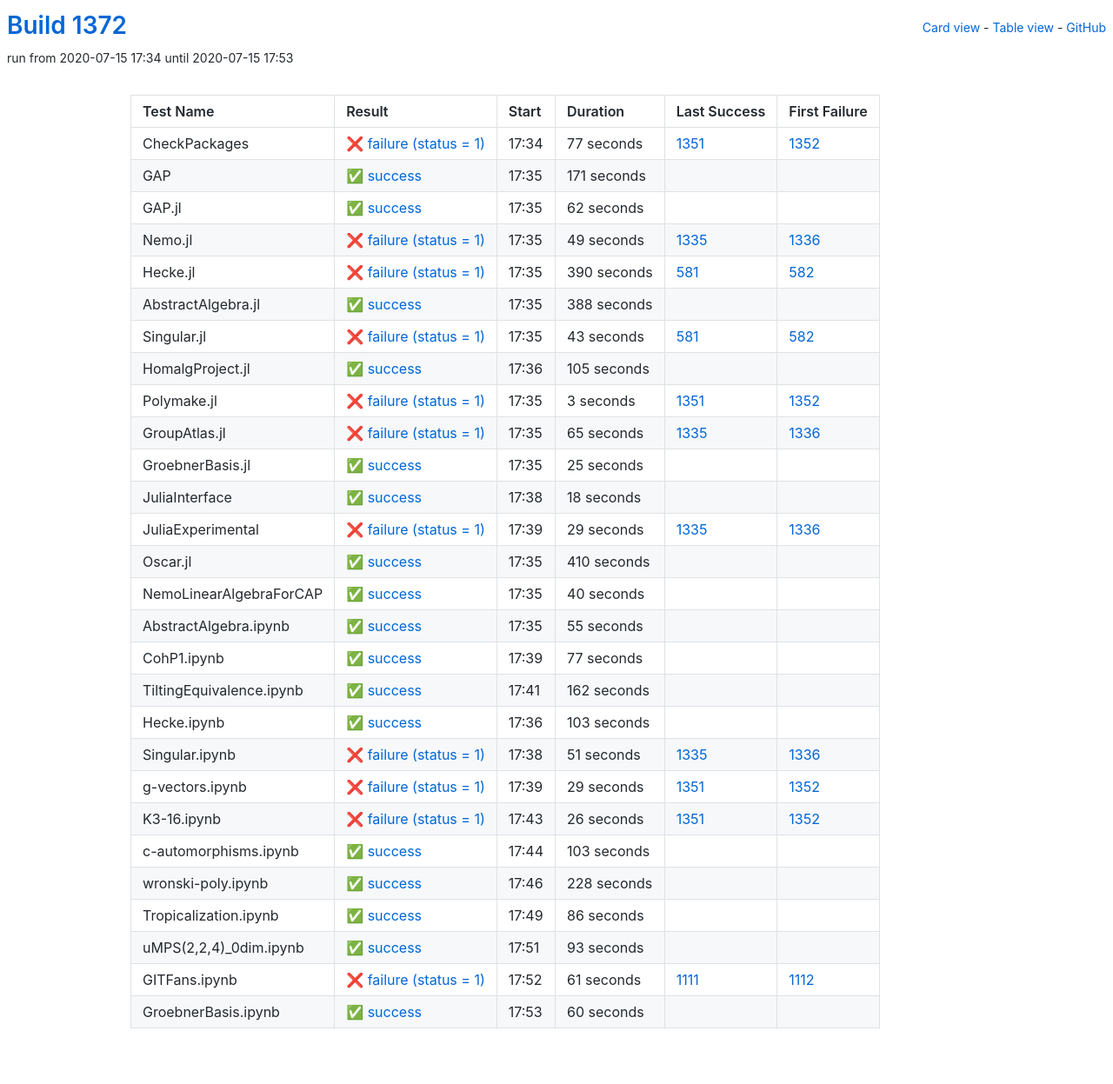
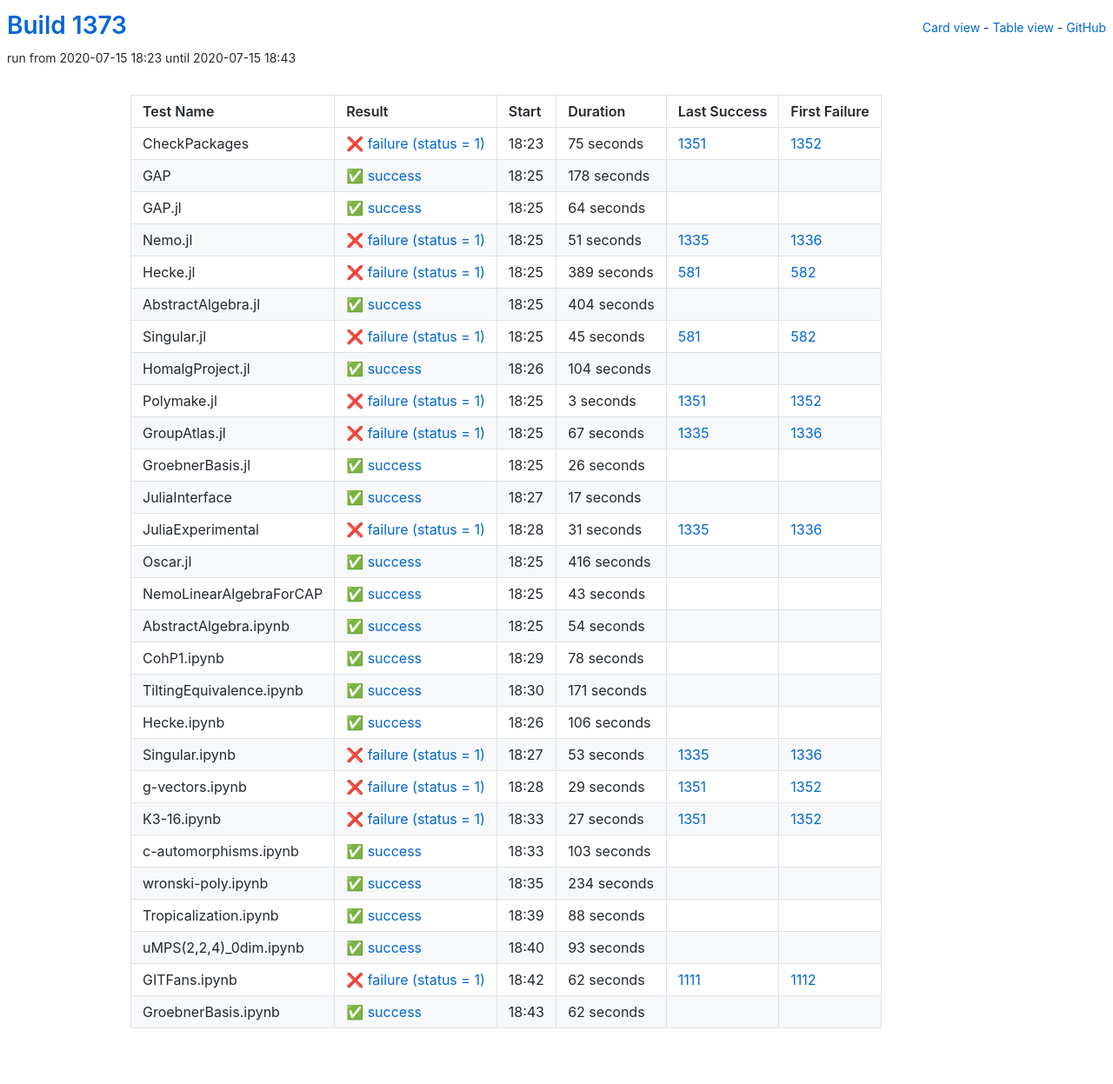
Before and after one commit to oscar-system/oscar-ci-status-1.4, a Jekyll site: the page built from table.html, in a window 1280 px wide. Shown: the whole page at 87% size. Built offline with Jekyll 4.4.1, drawn with Linux system fonts in a browser that asks for light colours.

Commit message:
Build #1373

```diff
--- a/_data/ci.yml
+++ b/_data/ci.yml
@@ -1,6 +1,6 @@
 ---
-build: 1372
-build_url: https://oscarci.mathematik.uni-kl.de/job/oscar-julia-1.4/1372/
+build: 1373
+build_url: https://oscarci.mathematik.uni-kl.de/job/oscar-julia-1.4/1373/
 job: oscar-julia-1.4
 organization: oscar-system
 repo: oscar-ci-status-1.4
@@ -8,104 +8,104 @@ repourl: https://github.com/oscar-system/oscar-ci-status-1.4
 tests:
 - name: CheckPackages
   id: checkpackages
-  log: https://oscarci.mathematik.uni-kl.de/job/oscar-julia-1.4/1372/artifact/logs/build-1372/CheckPackages.log
-  start: 2020-07-15 17:34
+  log: https://oscarci.mathematik.uni-kl.de/job/oscar-julia-1.4/1373/artifact/logs/build-1373/CheckPackages.log
+  start: 2020-07-15 18:23
   success: false
   exitcode: 1
   status: failure
-  duration: 77
+  duration: 75
   last_success: 1351
   last_success_url: https://oscarci.mathematik.uni-kl.de/job/oscar-julia-1.4/1351/
   first_failure: 1352
   first_failure_url: https://oscarci.mathematik.uni-kl.de/job/oscar-julia-1.4/1352/
 - name: GAP
   id: gap
-  log: https://oscarci.mathematik.uni-kl.de/job/oscar-julia-1.4/1372/artifact/logs/build-1372/GAP.log
-  start: 2020-07-15 17:35
+  log: https://oscarci.mathematik.uni-kl.de/job/oscar-julia-1.4/1373/artifact/logs/build-1373/GAP.log
+  start: 2020-07-15 18:25
   success: true
   exitcode: 0
   status: success
-  duration: 171
+  duration: 178
   last_success: false
   last_success_url:
   first_failure: false
   first_failure_url:
 - name: GAP.jl
   id: gap-jl
-  log: https://oscarci.mathematik.uni-kl.de/job/oscar-julia-1.4/1372/artifact/logs/build-1372/GAP.jl.log
-  start: 2020-07-15 17:35
+  log: https://oscarci.mathematik.uni-kl.de/job/oscar-julia-1.4/1373/artifact/logs/build-1373/GAP.jl.log
+  start: 2020-07-15 18:25
   success: true
   exitcode: 0
   status: success
-  duration: 62
+  duration: 64
   last_success: false
   last_success_url:
   first_failure: false
   first_failure_url:
 - name: Nemo.jl
   id: nemo-jl
-  log: https://oscarci.mathematik.uni-kl.de/job/oscar-julia-1.4/1372/artifact/logs/build-1372/Nemo.jl.log
-  start: 2020-07-15 17:35
+  log: https://oscarci.mathematik.uni-kl.de/job/oscar-julia-1.4/1373/artifact/logs/build-1373/Nemo.jl.log
+  start: 2020-07-15 18:25
   success: false
   exitcode: 1
   status: failure
-  duration: 49
+  duration: 51
   last_success: 1335
   last_success_url: https://oscarci.mathematik.uni-kl.de/job/oscar-julia-1.4/1335/
   first_failure: 1336
   first_failure_url: https://oscarci.mathematik.uni-kl.de/job/oscar-julia-1.4/1336/
 - name: Hecke.jl
   id: hecke-jl
-  log: https://oscarci.mathematik.uni-kl.de/job/oscar-julia-1.4/1372/artifact/logs/build-1372/Hecke.jl.log
-  start: 2020-07-15 17:35
+  log: https://oscarci.mathematik.uni-kl.de/job/oscar-julia-1.4/1373/artifact/logs/build-1373/Hecke.jl.log
+  start: 2020-07-15 18:25
   success: false
   exitcode: 1
   status: failure
-  duration: 390
+  duration: 389
   last_success: 581
   last_success_url: https://oscarci.mathematik.uni-kl.de/job/oscar-julia-1.4/581/
   first_failure: 582
   first_failure_url: https://oscarci.mathematik.uni-kl.de/job/oscar-julia-1.4/582/
 - name: AbstractAlgebra.jl
   id: abstractalgebra-jl
-  log: https://oscarci.mathematik.uni-kl.de/job/oscar-julia-1.4/1372/artifact/logs/build-1372/AbstractAlgebra.jl.log
-  start: 2020-07-15 17:35
+  log: https://oscarci.mathematik.uni-kl.de/job/oscar-julia-1.4/1373/artifact/logs/build-1373/AbstractAlgebra.jl.log
+  start: 2020-07-15 18:25
   success: true
   exitcode: 0
   status: success
-  duration: 388
+  duration: 404
   last_success: false
   last_success_url:
   first_failure: false
   first_failure_url:
 - name: Singular.jl
   id: singular-jl
-  log: https://oscarci.mathematik.uni-kl.de/job/oscar-julia-1.4/1372/artifact/logs/build-1372/Singular.jl.log
-  start: 2020-07-15 17:35
+  log: https://oscarci.mathematik.uni-kl.de/job/oscar-julia-1.4/1373/artifact/logs/build-1373/Singular.jl.log
+  start: 2020-07-15 18:25
   success: false
   exitcode: 1
   status: failure
-  duration: 43
+  duration: 45
   last_success: 581
   last_success_url: https://oscarci.mathematik.uni-kl.de/job/oscar-julia-1.4/581/
   first_failure: 582
   first_failure_url: https://oscarci.mathematik.uni-kl.de/job/oscar-julia-1.4/582/
 - name: HomalgProject.jl
   id: homalgproject-jl
-  log: https://oscarci.mathematik.uni-kl.de/job/oscar-julia-1.4/1372/artifact/logs/build-1372/HomalgProject.jl.log
-  start: 2020-07-15 17:36
+  log: https://oscarci.mathematik.uni-kl.de/job/oscar-julia-1.4/1373/artifact/logs/build-1373/HomalgProject.jl.log
+  start: 2020-07-15 18:26
   success: true
   exitcode: 0
   status: success
-  duration: 105
+  duration: 104
   last_success: false
   last_success_url:
   first_failure: false
   first_failure_url:
 - name: Polymake.jl
   id: polymake-jl
-  log: https://oscarci.mathematik.uni-kl.de/job/oscar-julia-1.4/1372/artifact/logs/build-1372/Polymake.jl.log
-  start: 2020-07-15 17:35
+  log: https://oscarci.mathematik.uni-kl.de/job/oscar-julia-1.4/1373/artifact/logs/build-1373/Polymake.jl.log
+  start: 2020-07-15 18:25
   success: false
   exitcode: 1
   status: failure
@@ -116,140 +116,140 @@ tests:
   first_failure_url: https://oscarci.mathematik.uni-kl.de/job/oscar-julia-1.4/1352/
 - name: GroupAtlas.jl
   id: groupatlas-jl
-  log: https://oscarci.mathematik.uni-kl.de/job/oscar-julia-1.4/1372/artifact/logs/build-1372/GroupAtlas.jl.log
-  start: 2020-07-15 17:35
+  log: https://oscarci.mathematik.uni-kl.de/job/oscar-julia-1.4/1373/artifact/logs/build-1373/GroupAtlas.jl.log
+  start: 2020-07-15 18:25
   success: false
   exitcode: 1
   status: failure
-  duration: 65
+  duration: 67
   last_success: 1335
   last_success_url: https://oscarci.mathematik.uni-kl.de/job/oscar-julia-1.4/1335/
   first_failure: 1336
   first_failure_url: https://oscarci.mathematik.uni-kl.de/job/oscar-julia-1.4/1336/
 - name: GroebnerBasis.jl
   id: groebnerbasis-jl
-  log: https://oscarci.mathematik.uni-kl.de/job/oscar-julia-1.4/1372/artifact/logs/build-1372/GroebnerBasis.jl.log
-  start: 2020-07-15 17:35
+  log: https://oscarci.mathematik.uni-kl.de/job/oscar-julia-1.4/1373/artifact/logs/build-1373/GroebnerBasis.jl.log
+  start: 2020-07-15 18:25
   success: true
   exitcode: 0
   status: success
-  duration: 25
+  duration: 26
   last_success: false
   last_success_url:
   first_failure: false
   first_failure_url:
 - name: JuliaInterface
   id: juliainterface
-  log: https://oscarci.mathematik.uni-kl.de/job/oscar-julia-1.4/1372/artifact/logs/build-1372/JuliaInterface.log
-  start: 2020-07-15 17:38
+  log: https://oscarci.mathematik.uni-kl.de/job/oscar-julia-1.4/1373/artifact/logs/build-1373/JuliaInterface.log
+  start: 2020-07-15 18:27
   success: true
   exitcode: 0
   status: success
-  duration: 18
+  duration: 17
   last_success: false
   last_success_url:
   first_failure: false
   first_failure_url:
 - name: JuliaExperimental
   id: juliaexperimental
-  log: https://oscarci.mathematik.uni-kl.de/job/oscar-julia-1.4/1372/artifact/logs/build-1372/JuliaExperimental.log
-  start: 2020-07-15 17:39
+  log: https://oscarci.mathematik.uni-kl.de/job/oscar-julia-1.4/1373/artifact/logs/build-1373/JuliaExperimental.log
+  start: 2020-07-15 18:28
   success: false
   exitcode: 1
   status: failure
-  duration: 29
+  duration: 31
   last_success: 1335
   last_success_url: https://oscarci.mathematik.uni-kl.de/job/oscar-julia-1.4/1335/
   first_failure: 1336
   first_failure_url: https://oscarci.mathematik.uni-kl.de/job/oscar-julia-1.4/1336/
 - name: Oscar.jl
   id: oscar-jl
-  log: https://oscarci.mathematik.uni-kl.de/job/oscar-julia-1.4/1372/artifact/logs/build-1372/Oscar.jl.log
-  start: 2020-07-15 17:35
+  log: https://oscarci.mathematik.uni-kl.de/job/oscar-julia-1.4/1373/artifact/logs/build-1373/Oscar.jl.log
+  start: 2020-07-15 18:25
   success: true
   exitcode: 0
   status: success
-  duration: 410
+  duration: 416
   last_success: false
   last_success_url:
   first_failure: false
   first_failure_url:
 - name: NemoLinearAlgebraForCAP
   id: nemolinearalgebraforcap
-  log: https://oscarci.mathematik.uni-kl.de/job/oscar-julia-1.4/1372/artifact/logs/build-1372/NemoLinearAlgebraForCAP.log
-  start: 2020-07-15 17:35
+  log: https://oscarci.mathematik.uni-kl.de/job/oscar-julia-1.4/1373/artifact/logs/build-1373/NemoLinearAlgebraForCAP.log
+  start: 2020-07-15 18:25
   success: true
   exitcode: 0
   status: success
-  duration: 40
+  duration: 43
   last_success: false
   last_success_url:
   first_failure: false
   first_failure_url:
 - name: AbstractAlgebra.ipynb
   id: abstractalgebra-ipynb
-  log: https://oscarci.mathematik.uni-kl.de/job/oscar-julia-1.4/1372/artifact/logs/build-1372/AbstractAlgebra.ipynb.log
-  start: 2020-07-15 17:35
+  log: https://oscarci.mathematik.uni-kl.de/job/oscar-julia-1.4/1373/artifact/logs/build-1373/AbstractAlgebra.ipynb.log
+  start: 2020-07-15 18:25
   success: true
   exitcode: 0
   status: success
-  duration: 55
+  duration: 54
   last_success: false
   last_success_url:
   first_failure: false
   first_failure_url:
 - name: CohP1.ipynb
   id: cohp1-ipynb
-  log: https://oscarci.mathematik.uni-kl.de/job/oscar-julia-1.4/1372/artifact/logs/build-1372/CohP1.ipynb.log
-  start: 2020-07-15 17:39
+  log: https://oscarci.mathematik.uni-kl.de/job/oscar-julia-1.4/1373/artifact/logs/build-1373/CohP1.ipynb.log
+  start: 2020-07-15 18:29
   success: true
   exitcode: 0
   status: success
-  duration: 77
+  duration: 78
   last_success: false
   last_success_url:
   first_failure: false
   first_failure_url:
 - name: TiltingEquivalence.ipynb
   id: tiltingequivalence-ipynb
-  log: https://oscarci.mathematik.uni-kl.de/job/oscar-julia-1.4/1372/artifact/logs/build-1372/TiltingEquivalence.ipynb.log
-  start: 2020-07-15 17:41
+  log: https://oscarci.mathematik.uni-kl.de/job/oscar-julia-1.4/1373/artifact/logs/build-1373/TiltingEquivalence.ipynb.log
+  start: 2020-07-15 18:30
   success: true
   exitcode: 0
   status: success
-  duration: 162
+  duration: 171
   last_success: false
   last_success_url:
   first_failure: false
   first_failure_url:
 - name: Hecke.ipynb
   id: hecke-ipynb
-  log: https://oscarci.mathematik.uni-kl.de/job/oscar-julia-1.4/1372/artifact/logs/build-1372/Hecke.ipynb.log
-  start: 2020-07-15 17:36
+  log: https://oscarci.mathematik.uni-kl.de/job/oscar-julia-1.4/1373/artifact/logs/build-1373/Hecke.ipynb.log
+  start: 2020-07-15 18:26
   success: true
   exitcode: 0
   status: success
-  duration: 103
+  duration: 106
   last_success: false
   last_success_url:
   first_failure: false
   first_failure_url:
 - name: Singular.ipynb
   id: singular-ipynb
-  log: https://oscarci.mathematik.uni-kl.de/job/oscar-julia-1.4/1372/artifact/logs/build-1372/Singular.ipynb.log
-  start: 2020-07-15 17:38
+  log: https://oscarci.mathematik.uni-kl.de/job/oscar-julia-1.4/1373/artifact/logs/build-1373/Singular.ipynb.log
+  start: 2020-07-15 18:27
   success: false
   exitcode: 1
   status: failure
-  duration: 51
+  duration: 53
   last_success: 1335
   last_success_url: https://oscarci.mathematik.uni-kl.de/job/oscar-julia-1.4/1335/
   first_failure: 1336
   first_failure_url: https://oscarci.mathematik.uni-kl.de/job/oscar-julia-1.4/1336/
 - name: g-vectors.ipynb
   id: g-vectors-ipynb
-  log: https://oscarci.mathematik.uni-kl.de/job/oscar-julia-1.4/1372/artifact/logs/build-1372/g-vectors.ipynb.log
-  start: 2020-07-15 17:39
+  log: https://oscarci.mathematik.uni-kl.de/job/oscar-julia-1.4/1373/artifact/logs/build-1373/g-vectors.ipynb.log
+  start: 2020-07-15 18:28
   success: false
   exitcode: 1
   status: failure
@@ -260,20 +260,20 @@ tests:
   first_failure_url: https://oscarci.mathematik.uni-kl.de/job/oscar-julia-1.4/1352/
 - name: K3-16.ipynb
   id: k3-16-ipynb
-  log: https://oscarci.mathematik.uni-kl.de/job/oscar-julia-1.4/1372/artifact/logs/build-1372/K3-16.ipynb.log
-  start: 2020-07-15 17:43
+  log: https://oscarci.mathematik.uni-kl.de/job/oscar-julia-1.4/1373/artifact/logs/build-1373/K3-16.ipynb.log
+  start: 2020-07-15 18:33
   success: false
   exitcode: 1
   status: failure
-  duration: 26
+  duration: 27
   last_success: 1351
   last_success_url: https://oscarci.mathematik.uni-kl.de/job/oscar-julia-1.4/1351/
   first_failure: 1352
   first_failure_url: https://oscarci.mathematik.uni-kl.de/job/oscar-julia-1.4/1352/
 - name: c-automorphisms.ipynb
   id: c-automorphisms-ipynb
-  log: https://oscarci.mathematik.uni-kl.de/job/oscar-julia-1.4/1372/artifact/logs/build-1372/c-automorphisms.ipynb.log
-  start: 2020-07-15 17:44
+  log: https://oscarci.mathematik.uni-kl.de/job/oscar-julia-1.4/1373/artifact/logs/build-1373/c-automorphisms.ipynb.log
+  start: 2020-07-15 18:33
   success: true
   exitcode: 0
   status: success
@@ -284,32 +284,32 @@ tests:
   first_failure_url:
 - name: wronski-poly.ipynb
   id: wronski-poly-ipynb
-  log: https://oscarci.mathematik.uni-kl.de/job/oscar-julia-1.4/1372/artifact/logs/build-1372/wronski-poly.ipynb.log
-  start: 2020-07-15 17:46
+  log: https://oscarci.mathematik.uni-kl.de/job/oscar-julia-1.4/1373/artifact/logs/build-1373/wronski-poly.ipynb.log
+  start: 2020-07-15 18:35
   success: true
   exitcode: 0
   status: success
-  duration: 228
+  duration: 234
   last_success: false
   last_success_url:
   first_failure: false
   first_failure_url:
 - name: Tropicalization.ipynb
   id: tropicalization-ipynb
-  log: https://oscarci.mathematik.uni-kl.de/job/oscar-julia-1.4/1372/artifact/logs/build-1372/Tropicalization.ipynb.log
-  start: 2020-07-15 17:49
+  log: https://oscarci.mathematik.uni-kl.de/job/oscar-julia-1.4/1373/artifact/logs/build-1373/Tropicalization.ipynb.log
+  start: 2020-07-15 18:39
   success: true
   exitcode: 0
   status: success
-  duration: 86
+  duration: 88
   last_success: false
   last_success_url:
   first_failure: false
   first_failure_url:
 - name: uMPS(2,2,4)_0dim.ipynb
   id: umps-2-2-4-0dim-ipynb
-  log: https://oscarci.mathematik.uni-kl.de/job/oscar-julia-1.4/1372/artifact/logs/build-1372/uMPS-2-2-4-_0dim.ipynb.log
-  start: 2020-07-15 17:51
+  log: https://oscarci.mathematik.uni-kl.de/job/oscar-julia-1.4/1373/artifact/logs/build-1373/uMPS-2-2-4-_0dim.ipynb.log
+  start: 2020-07-15 18:40
   success: true
   exitcode: 0
   status: success
@@ -320,24 +320,24 @@ tests:
   first_failure_url:
 - name: GITFans.ipynb
   id: gitfans-ipynb
-  log: https://oscarci.mathematik.uni-kl.de/job/oscar-julia-1.4/1372/artifact/logs/build-1372/GITFans.ipynb.log
-  start: 2020-07-15 17:52
+  log: https://oscarci.mathematik.uni-kl.de/job/oscar-julia-1.4/1373/artifact/logs/build-1373/GITFans.ipynb.log
+  start: 2020-07-15 18:42
   success: false
   exitcode: 1
   status: failure
-  duration: 61
+  duration: 62
   last_success: 1111
   last_success_url: https://oscarci.mathematik.uni-kl.de/job/oscar-julia-1.4/1111/
   first_failure: 1112
   first_failure_url: https://oscarci.mathematik.uni-kl.de/job/oscar-julia-1.4/1112/
 - name: GroebnerBasis.ipynb
   id: groebnerbasis-ipynb
-  log: https://oscarci.mathematik.uni-kl.de/job/oscar-julia-1.4/1372/artifact/logs/build-1372/GroebnerBasis.ipynb.log
-  start: 2020-07-15 17:53
+  log: https://oscarci.mathematik.uni-kl.de/job/oscar-julia-1.4/1373/artifact/logs/build-1373/GroebnerBasis.ipynb.log
+  start: 2020-07-15 18:43
   success: true
   exitcode: 0
   status: success
-  duration: 60
+  duration: 62
   last_success: false
   last_success_url:
   first_failure: false
```
Also changed, not shown: README.md.
